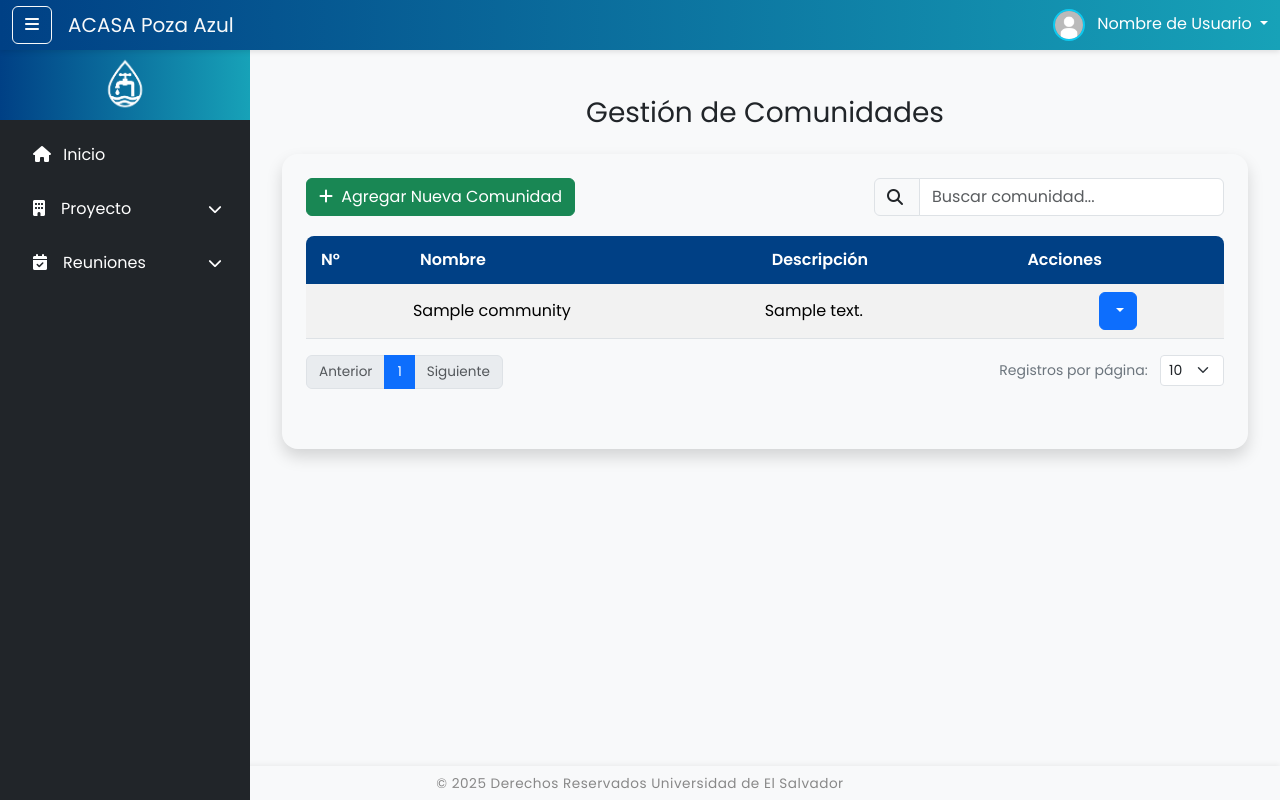
After one commit to eugmerino/acasa-poza-azul, a Django app: page /communitys/ in a window 1280 px wide. The commit adds this page. Run offline with Django 4.2, Linux system fonts and the light colour scheme; tables that the repository leaves empty hold one stand-in row (values such as "Sample post"); some libraries are stand-ins or nearby versions.

Commit message:
mostrando tabla

```diff
--- a/project/urls.py
+++ b/project/urls.py
@@ -3,4 +3,6 @@ from . import views
 
 urlpatterns = [
     path('project/', views.project_info_view, name='project_info'),
+    path("communitys/", views.community_list, name="community_list"),
+    path("community-search/", views.community_search, name="community_search"),
 ]
--- a/project/views.py
+++ b/project/views.py
@@ -1,6 +1,10 @@
 from django.shortcuts import render, redirect
-from .models import Project
+from .models import Project, Community
 from .forms import ProjectForm
+from django.db.models import Q
+from django.core.paginator import Paginator
+from django.urls import reverse
+
 
 def project_info_view(request):
     project = Project.objects.first()
@@ -22,3 +26,52 @@ def project_info_view(request):
     if request.headers.get('x-requested-with') == 'XMLHttpRequest':
         return render(request, 'partials/project_form_partial.html', {'project': project, 'form': form})
     return render(request, 'project.html', {'project': project, 'form': form})
+
+def community_list(request):
+    per_page_options = [5, 10, 20, 50]
+
+    query = request.GET.get('q', '')
+    page_number = request.GET.get('page', 1)
+    per_page = int(request.GET.get('per_page', per_page_options[1]))
+
+    community_list = Community.objects.all().order_by('-name')
+    paginator = Paginator(community_list, per_page)
+    page_obj = paginator.get_page(page_number)
+
+    return render(
+        request,
+        'community.html',
+        {
+            'community_search_url': reverse('community_search'),
+            'page_obj': page_obj,
+            'query': query,
+            'per_page': per_page,
+            'per_page_options': per_page_options,
+        }
+    )
+
+def community_search(request):
+    per_page_options = [5, 10, 20, 50]
+
+    query = request.GET.get('q', '')
+    page_number = request.GET.get('page', 1)
+    per_page = int(request.GET.get('per_page', per_page_options[1]))
+
+    community_list = Community.objects.filter(
+        Q(name__icontains=query)
+    ).order_by('-name')
+
+    paginator = Paginator(community_list, per_page)
+    page_obj = paginator.get_page(page_number)
+
+    return render(
+        request,
+        'partials/community_table.html',
+        {
+            'community_search_url': reverse('community_search'),
+            'page_obj': page_obj,
+            'query': query,
+            'per_page': per_page,
+            'per_page_options': per_page_options,
+        }
+    )
--- /dev/null
+++ b/templates/Community.html
@@ -0,0 +1,19 @@
+{% extends "base.html" %}
+{% load static %}
+{% block title %}Comunidades | ACASA Poza Azul{% endblock %}
+
+{% block content %}
+    <div class="mt-5 mb-4 text-center">
+        <h1 class="h3">Gestión de Comunidades</h1>
+    </div>
+
+    <div class="table-container rounded-4 shadow p-4">
+        <div class="header-controls">
+            <button id="btn-abrir-crud" class="btn btn-success">
+                <i class="fas fa-plus me-1"></i> Agregar Nueva Comunidad
+            </button>
+            {% include "partials/search_table.html" with hx_url=community_search_url hx_target="#community-list" placeholder="Buscar comunidad..." %}
+        </div>
+        {% include "partials/community_table.html" %}
+    </div>
+{% endblock %}
--- a/templates/base.html
+++ b/templates/base.html
@@ -73,7 +73,7 @@
         <div class="collapse ps-4" id="submenuProyecto">
           <a href="{% url 'project_info' %}"><i class="fa-solid fa-file-invoice me-3"></i>Información</a>
           <a href="{% url 'fee_list' %}"><i class="fa-solid fa-circle-dollar-to-slot me-3"></i>Tarifa</a>
-          <a href="#"><i class="fa-solid fa-map-location-dot me-3"></i>Comunidades</a>
+          <a href="{% url 'community_list' %}"><i class="fa-solid fa-map-location-dot me-3"></i>Comunidades</a>
         </div>
 
         <a class="d-flex justify-content-between align-items-center" data-bs-toggle="collapse" href="#submenuReuniones">
--- /dev/null
+++ b/templates/partials/community_table.html
@@ -0,0 +1,56 @@
+<div
+    class="table-responsive rounded-3"
+    id="community-list"
+>
+    <table class="table table-striped table-hover align-middle">
+        <thead class="table-dark">
+        <tr>
+            <th>N°</th>
+            <th>Nombre</th>
+            <th>Descripción</th>
+            <th>Acciones</th>
+        </tr>
+        </thead>
+        <tbody>
+        {% for row in page_obj %}
+            <tr>
+                <td></td>
+                <td>{{ row.name }}</td>
+                <td>{{ row.description }}</td>
+                <td class="text-center">
+                    <div class="btn-group">
+                        <button
+                            type="button"
+                            class="btn btn-primary dropdown-toggle"
+                            data-bs-toggle="dropdown"
+                            aria-expanded="false"
+                        >
+                            <span class="visually-hidden">Acciones</span>
+                        </button>
+                        <ul class="dropdown-menu">
+                            <li>
+                                <a class="dropdown-item" href="#">
+                                    <i class="fas fa-eye me-1"></i>
+                                    Ver
+                                </a>
+                            </li>
+                            <li>
+                                <a class="dropdown-item" href="#">
+                                    <i class="fas fa-refresh me-1"></i>
+                                    Actualizar
+                                </a>
+                            </li>
+                        </ul>
+                    </div>
+                </td>
+            </tr>
+        {% empty %}
+            <tr>
+                <td colspan="4">No hay resultados</td>
+            </tr>
+        {% endfor %}
+        </tbody>
+    </table>
+
+    {% include "partials/paginator.html" with hx_url=community_search_url hx_target="#community-list" per_page_options=per_page_options %}
+</div>
--- /dev/null
+++ b/templates/partials/paginator.html
@@ -0,0 +1,75 @@
+<div class="header-controls">
+  <nav aria-label="Page navigation">
+      <ul class="pagination justify-content-end">
+
+          {# Botón "Anterior" #}
+          {% if page_obj.has_previous %}
+          <li class="page-item">
+              <a
+                  class="page-link"
+                  hx-get="{{ hx_url }}?page={{ page_obj.previous_page_number }}&q={{ query }}&per_page={{ per_page }}"
+                  hx-target="{{ hx_target }}"
+                  hx-include="[name='q']"
+              >Anterior</a>
+          </li>
+          {% else %}
+          <li class="page-item disabled">
+              <span class="page-link small">Anterior</span>
+          </li>
+          {% endif %}
+
+          {# Números de páginas acotados #}
+          {% for num in page_obj.paginator.page_range %}
+              {% if num >= page_obj.number|add:"-1" and num <= page_obj.number|add:"1" %}
+                  {% if num == page_obj.number %}
+                      <li class="page-item active">
+                          <span class="page-link">{{ num }}</span>
+                      </li>
+                  {% else %}
+                      <li class="page-item">
+                          <a class="page-link"
+                             hx-get="{{ hx_url }}?page={{ num }}&q={{ query }}&per_page={{ per_page }}"
+                             hx-target="{{ hx_target }}"
+                             hx-include="[name='q']">
+                             {{ num }}
+                          </a>
+                      </li>
+                  {% endif %}
+              {% endif %}
+          {% endfor %}
+
+          {# Botón "Siguiente" #}
+          {% if page_obj.has_next %}
+          <li class="page-item">
+              <a
+                  class="page-link"
+                  hx-get="{{ hx_url }}?page={{ page_obj.next_page_number }}&q={{ query }}&per_page={{ per_page }}"
+                  hx-target="{{ hx_target }}"
+                  hx-include="[name='q']"
+              >Siguiente</a>
+          </li>
+          {% else %}
+          <li class="page-item disabled">
+              <span class="page-link small">Siguiente</span>
+          </li>
+          {% endif %}
+
+      </ul>
+  </nav>
+  <div class="mb-3">
+    <label for="per-page-select" class="form-label me-2 small text-secondary">
+      Registros por página:
+    </label>
+    <select id="per-page-select" name="per_page"
+      class="form-select form-select-sm d-inline-block w-auto"
+      hx-get="{{ hx_url }}"
+      hx-target="{{ hx_target }}"
+      hx-include="[name='q']"
+      hx-trigger="change"
+      >
+        {% for n in per_page_options %}
+          <option value="{{ n }}" {% if per_page == n %}selected{% endif %}>{{ n }}</option>
+        {% endfor %}
+    </select>
+  </div>
+</div>
--- /dev/null
+++ b/templates/partials/search_table.html
@@ -0,0 +1,17 @@
+<div class="input-group search-input-group">
+    <span class="input-group-text" id="addon-wrapping">
+        <i class="fas fa-search me-1"></i>
+    </span>
+    <input
+        type="text"
+        name="q"
+        class="form-control"
+        placeholder="{{ placeholder|default:'Buscar...' }}"
+        hx-get="{{ hx_url }}"
+        hx-target="{{ hx_target }}"
+        hx-trigger="keyup changed delay:500ms"
+        hx-on::before-request="document.querySelector('{{ hx_target }}').style.opacity = 0.4;"
+        hx-on::after-request="document.querySelector('{{ hx_target }}').style.opacity = 1.0;"
+        hx-include="[name='q']"
+    >
+</div>
```
